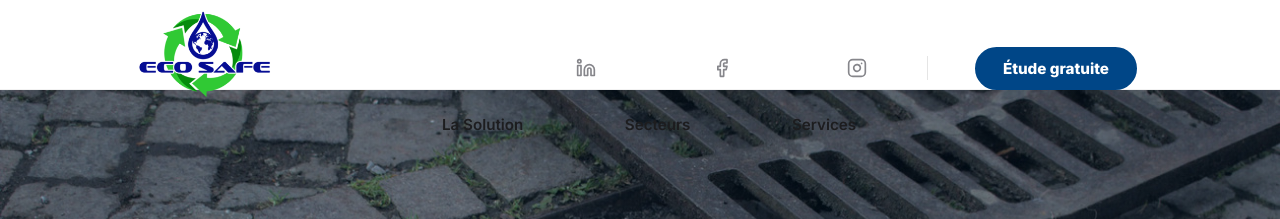
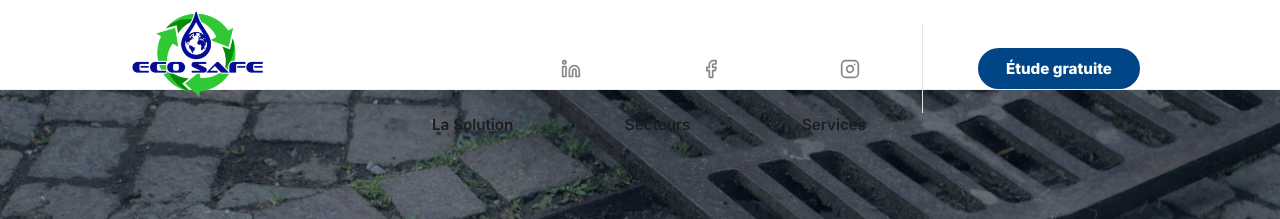
Before and after one commit to DuvalDVL/ecosafe, a Jekyll site: the page built from index.html, in a window 1280 px wide. Shown: the top 219 px of the page. Built offline with Jekyll 4.4.1, drawn with Linux system fonts in a browser that asks for light colours.

Commit message:
Update style.css

```diff
--- a/assets/css/style.css
+++ b/assets/css/style.css
@@ -74,7 +74,7 @@ a { text-decoration: none; color: inherit; }
 }
 
 /* =========================================
-   HEADER & NAVBAR (CORRIGÉ V2)
+   HEADER & NAVBAR (CORRIGÉ V3 + Dropdowns)
    ========================================= */
 
 body {
@@ -138,15 +138,20 @@ body {
 .main-nav ul {
   display: flex !important;
   align-items: center !important;
-  gap: 35px !important;
+  gap: 40px !important; /* Augmenté pour éviter le chevauchement */
   margin: 0 !important;
   padding: 0 !important;
   list-style: none !important;
+  height: 100%;
 }
 
-.main-nav li {
+.main-nav > ul > li {
+  display: flex;
+  align-items: center;
+  height: 100%;
   margin: 0 !important;
   padding: 0 !important;
+  position: relative;
 }
 
 .main-nav a {
@@ -156,31 +161,114 @@ body {
   font-size: 0.95rem;
   white-space: nowrap;
   transition: color 0.3s ease;
-  display: block !important;
+  display: flex !important;
+  align-items: center;
   padding: 0 !important;
   margin: 0 !important;
+  height: 100%;
 }
 
 .main-nav a:hover {
   color: var(--eco-blue);
 }
 
-/* --- ACTIONS (À droite : Instagram, LinkedIn, Bouton) --- */
+/* --- DROPDOWNS (Menus déroulants) --- */
+.dropdown {
+  position: relative;
+  height: 100%;
+  display: flex;
+  align-items: center;
+  pointer-events: none; /* Le container ignore la souris */
+}
+
+.dropdown > a {
+  pointer-events: auto; /* Seul le lien capte la souris */
+  cursor: pointer;
+}
+
+/* Flèche indicatrice */
+.dropdown > a::after {
+  content: "▼";
+  font-size: 0.6rem;
+  margin-left: 6px;
+  color: var(--eco-blue);
+  transition: transform 0.3s ease;
+}
+
+.dropdown:hover > a::after {
+  transform: rotate(180deg);
+}
+
+/* Menu déroulant */
+.dropdown-content {
+  position: absolute;
+  top: 100%;
+  left: 50%;
+  transform: translateX(-50%);
+  background: var(--bg-white);
+  min-width: 240px;
+  box-shadow: 0 10px 30px rgba(0, 0, 0, 0.1);
+  border: 1px solid rgba(0, 0, 0, 0.05);
+  border-radius: 12px;
+  padding: 12px 0;
+  opacity: 0;
+  visibility: hidden;
+  pointer-events: none;
+  transition: opacity 0.3s ease, visibility 0.3s ease, transform 0.3s ease;
+  z-index: 9999;
+  list-style: none;
+  margin: 0;
+}
+
+.dropdown:hover .dropdown-content {
+  opacity: 1;
+  visibility: visible;
+  pointer-events: auto;
+  transform: translateX(-50%) translateY(0);
+}
+
+.dropdown-content li {
+  display: block;
+  width: 100%;
+  margin: 0;
+  padding: 0;
+}
+
+.dropdown-content li a {
+  display: block !important;
+  padding: 12px 24px !important;
+  font-size: 0.9rem !important;
+  font-weight: 500 !important;
+  color: var(--text-main) !important;
+  text-decoration: none !important;
+  transition: background 0.2s ease, color 0.2s ease !important;
+  height: auto !important;
+  border-radius: 0 !important;
+}
+
+.dropdown-content li a:hover {
+  background: rgba(0, 70, 135, 0.05) !important;
+  color: var(--eco-blue) !important;
+}
+
+/* --- ACTIONS (À droite) --- */
 .header-actions {
   display: flex !important;
   align-items: center !important;
-  gap: 12px !important;
+  gap: 16px !important; /* Augmenté pour éviter le chevauchement */
   flex-shrink: 0;
   z-index: 10;
+  height: 100%; /* Prend toute la hauteur */
 }
 
-/* --- RÉSEAUX SOCIAUX (Instagram et LinkedIn très proches) --- */
+/* --- RÉSEAUX SOCIAUX --- */
 .header-social {
   display: flex !important;
   align-items: center !important;
-  gap: 6px !important; /* Espace minimal entre IG et LinkedIn */
+  gap: 8px !important;
   padding: 0 !important;
   margin: 0 !important;
+  height: 100%; /* Prend toute la hauteur */
 }
 
 .header-social a {
@@ -192,6 +280,7 @@ body {
   text-decoration: none !important;
   margin: 0 !important;
   padding: 0 !important;
+  height: 100%; /* Centrage vertical parfait */
 }
 
 .header-social a:hover {
@@ -204,12 +293,12 @@ body {
   display: block !important;
 }
 
-/* --- BOUTON CTA --- */
+/* --- BOUTON CTA (Alignement vertical parfait) --- */
 .btn.btn-small {
   display: inline-flex !important;
   align-items: center !important;
   justify-content: center !important;
-  padding: 12px 26px !important;
+  padding: 11px 26px !important; /* Légèrement réduit */
   font-size: 0.95rem !important;
   font-weight: 700 !important;
   background: var(--eco-blue) !important;
@@ -221,6 +310,8 @@ body {
   text-decoration: none !important;
   margin: 0 !important;
   line-height: 1 !important;
+  height: auto !important; /* Auto pour s'adapter au padding */
+  align-self: center; /* Centrage vertical dans le flex parent */
 }
 
 .btn.btn-small:hover {
@@ -233,6 +324,15 @@ body {
   .main-nav {
     position: static;
     transform: none;
+  }
+
+  .dropdown-content {
+    left: 0;
+    transform: none;
+  }
+
+  .dropdown:hover .dropdown-content {
+    transform: translateY(0);
   }
 }
 
```
